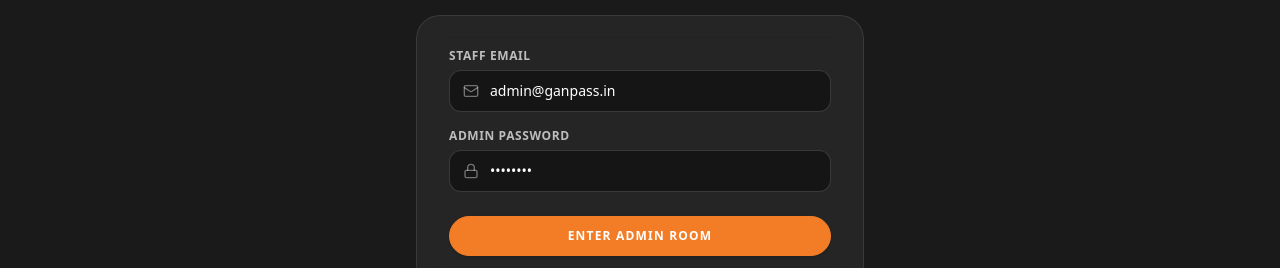
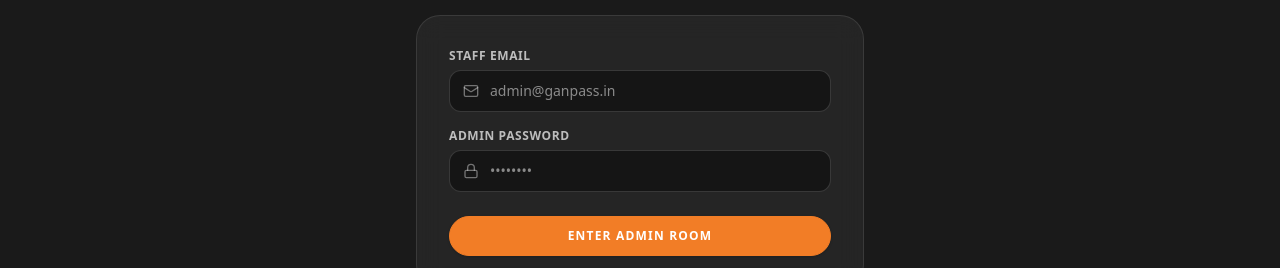
Before and after one commit to MG-goyal/Ganpass_Pro_2026, a React (Vite) app: page /admin/login in a window 1280 px wide. Shown: the part 339-607 px from the top of the page. Built offline with nearby package versions, Linux system fonts and the light colour scheme; no server answers.

Commit message:
Remove hardcoded admin login credentials

```diff
--- a/src/components/admin/AdminLoginPage.tsx
+++ b/src/components/admin/AdminLoginPage.tsx
@@ -7,8 +7,8 @@
 export const AdminLoginPage: React.FC = () => {
   const navigate = useNavigate();
   const { loginAdmin } = useAuth();
-  const [email, setEmail] = useState('admin@ganpass.in');
-  const [password, setPassword] = useState('admin123');
+  const [email, setEmail] = useState('');
+  const [password, setPassword] = useState('');
   const [error, setError] = useState('');
   const [isLoading, setIsLoading] = useState(false);
 
```
